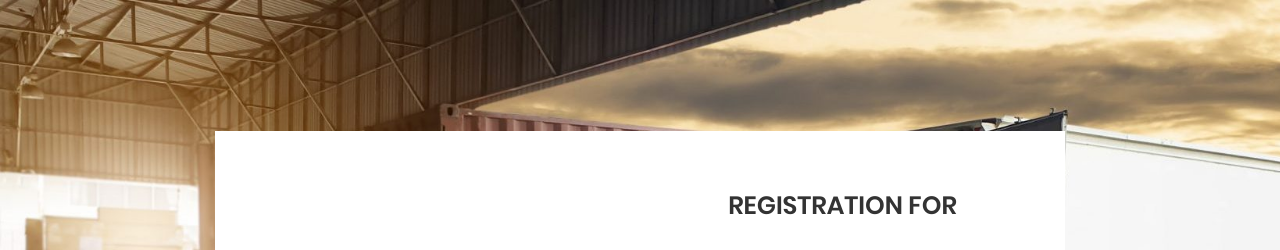
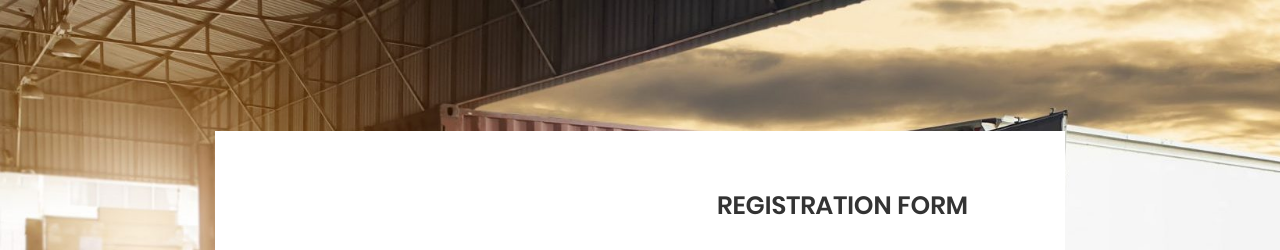
Before and after one commit to Nasibillo/Landing-Page-, a website: page index.html in a window 1280 px wide. Shown: the top 250 px of the page. Drawn offline with Linux system fonts and the light colour scheme.

Commit message:
test
test

```diff
--- a/index.html
+++ b/index.html
@@ -23,7 +23,7 @@
 					<img src="images/logo2.jpg" alt="">
 				</div>
 				<form action="/" method="post">
-					<h3>Registration For</h3>
+					<h3>Registration Form</h3>
 					<div class="form-group">
 						<input type="text" name="fName" placeholder="First Name" class="form-control" required autofocus>
 						<input type="text" name="lName" placeholder="Last Name" class="form-control" required>
```
